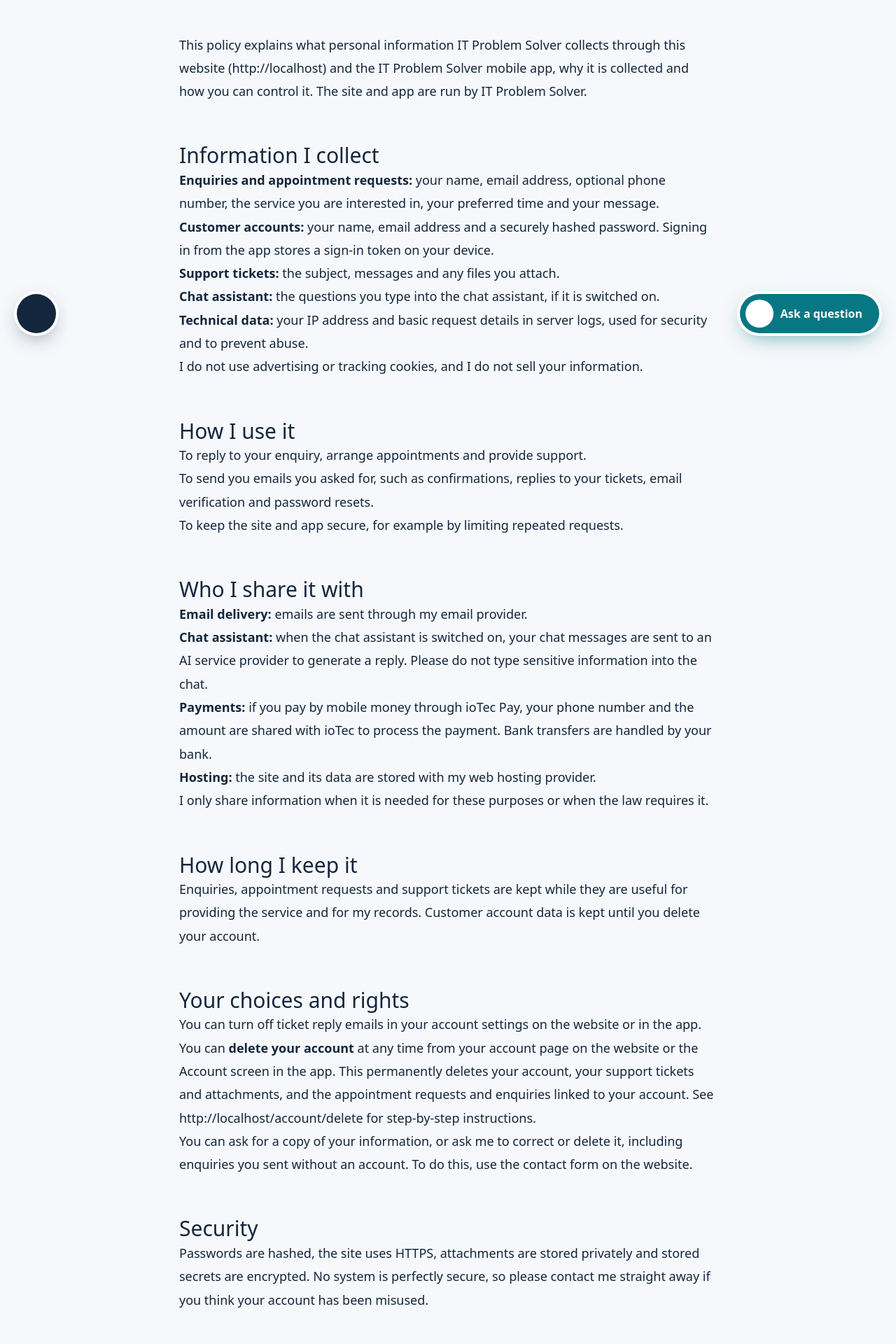
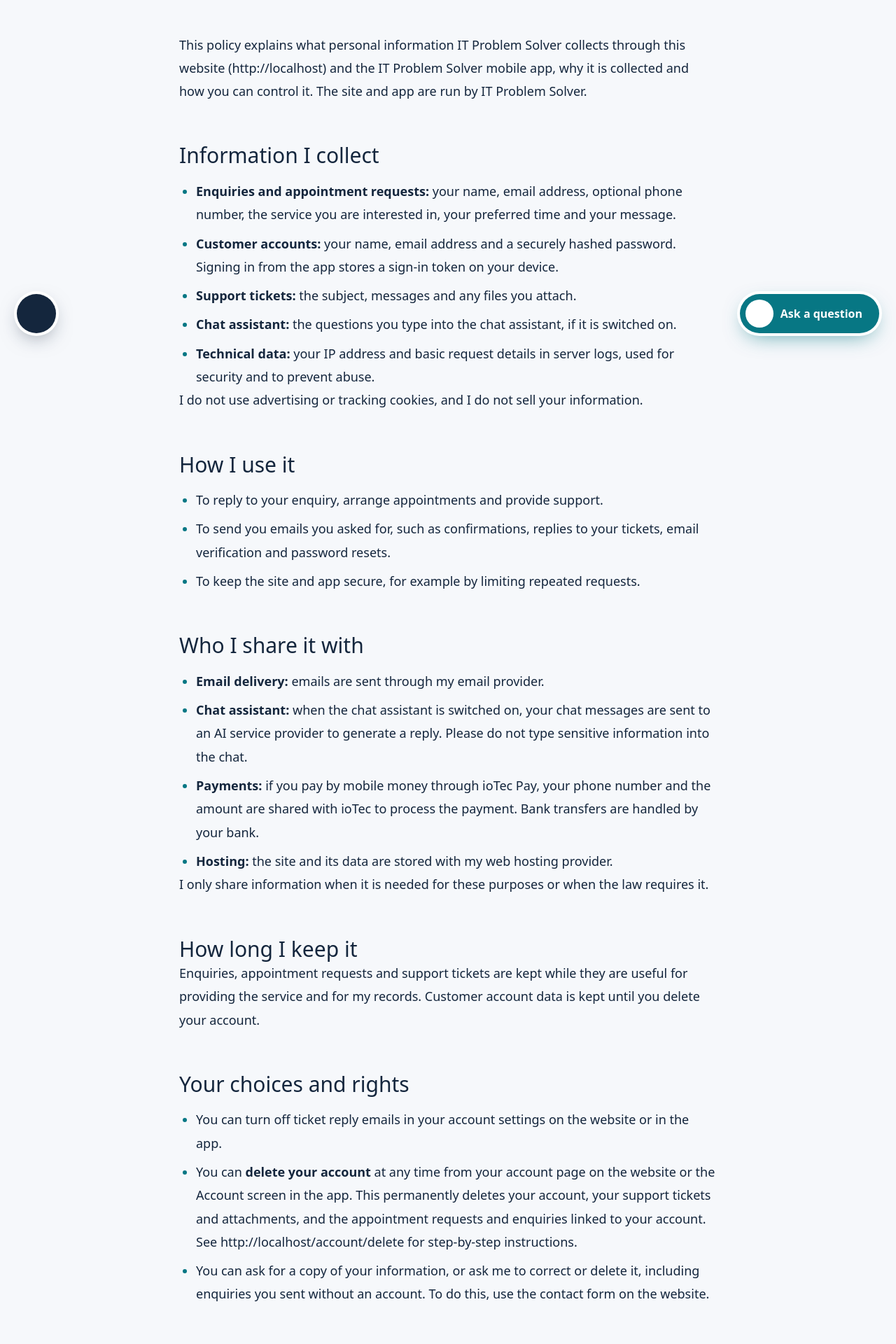
Before and after one commit to Engwaksken/humbleken-portfolio, a Laravel app: page /privacy in a window 1280 px wide. Shown: the part 300-2220 px from the top of the page at 70% size. Run offline with Laravel 12, Linux system fonts and the light colour scheme; data comes from the database, SQL or seed files in the repository; data that the repository does not hold is empty; style sheets or scripts are compiled from the project's sources; some libraries are stand-ins or nearby versions; some web fonts are replaced.

Commit message:
Restore list markers in privacy policy

```diff
--- a/resources/css/app.css
+++ b/resources/css/app.css
@@ -200,6 +200,9 @@
     .article-body { @apply text-[1.0625rem] leading-8 sm:text-lg sm:leading-[1.85]; }
     .article-body :where(h2) { @apply mt-14 scroll-mt-28 text-[1.625rem] leading-tight sm:text-3xl; }
     .article-body :where(h3) { @apply mt-10 scroll-mt-28; }
+    .article-body :where(ul) { @apply mt-4 list-disc pl-6; }
+    .article-body :where(ol) { @apply mt-4 list-decimal pl-6; }
+    .article-body :where(li) { @apply mt-2; }
     .article-body > :where(p:first-child) { @apply mt-0; }
     .article-body :where(strong) { @apply font-semibold text-ink; }
     .article-body :where(hr) { @apply my-12 border-line; }
```
